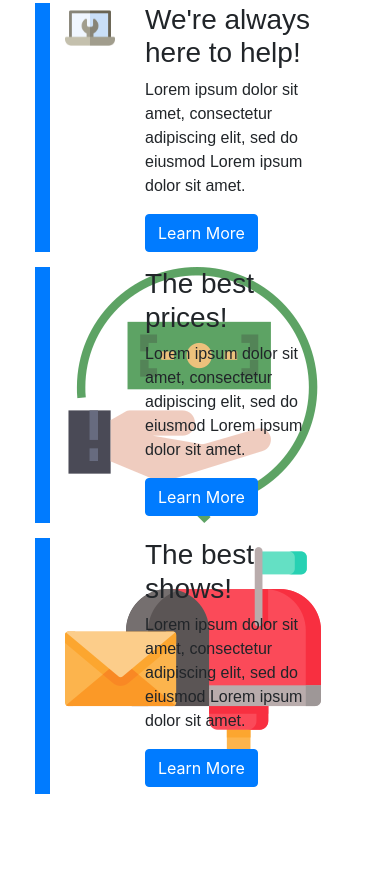
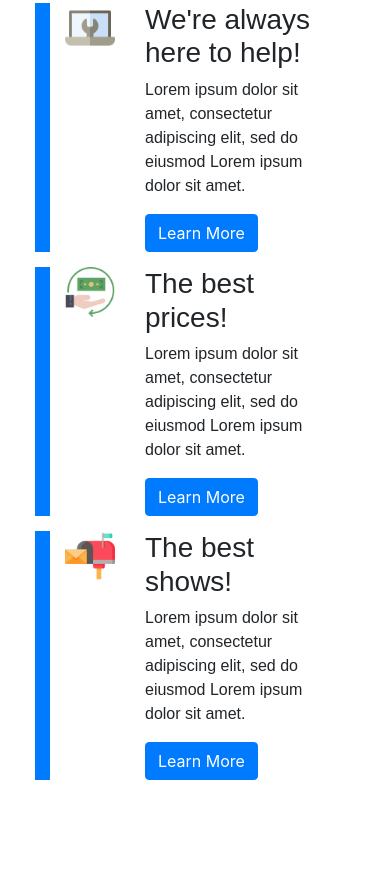
Before and after one commit to sdimartino510/bootstrap-boilerplate, a plain HTML site: page index.html in a window 390 px wide. Shown: the part 2313-3186 px from the top of the page. Drawn offline with nearby package versions, Linux system fonts and the light colour scheme.

Commit message:
makes images responsive

```diff
--- a/index.html
+++ b/index.html
@@ -135,7 +135,7 @@
         <div class="sideAccent">
         </div>
         <div class="col-3 imageContainer">
-          <img src="images/refund.png">
+          <img src="images/refund.png" class="img-fluid">
         </div>
         <div class="col-8">
           <h3>The best prices!</h3>
@@ -150,7 +150,7 @@
         <div class="sideAccent">
         </div>
         <div class="col-3 imageContainer">
-          <img src="images/mail-box.png">
+          <img src="images/mail-box.png" class="img-fluid">
         </div>
         <div class="col-8">
           <h3>The best shows!</h3>
```
